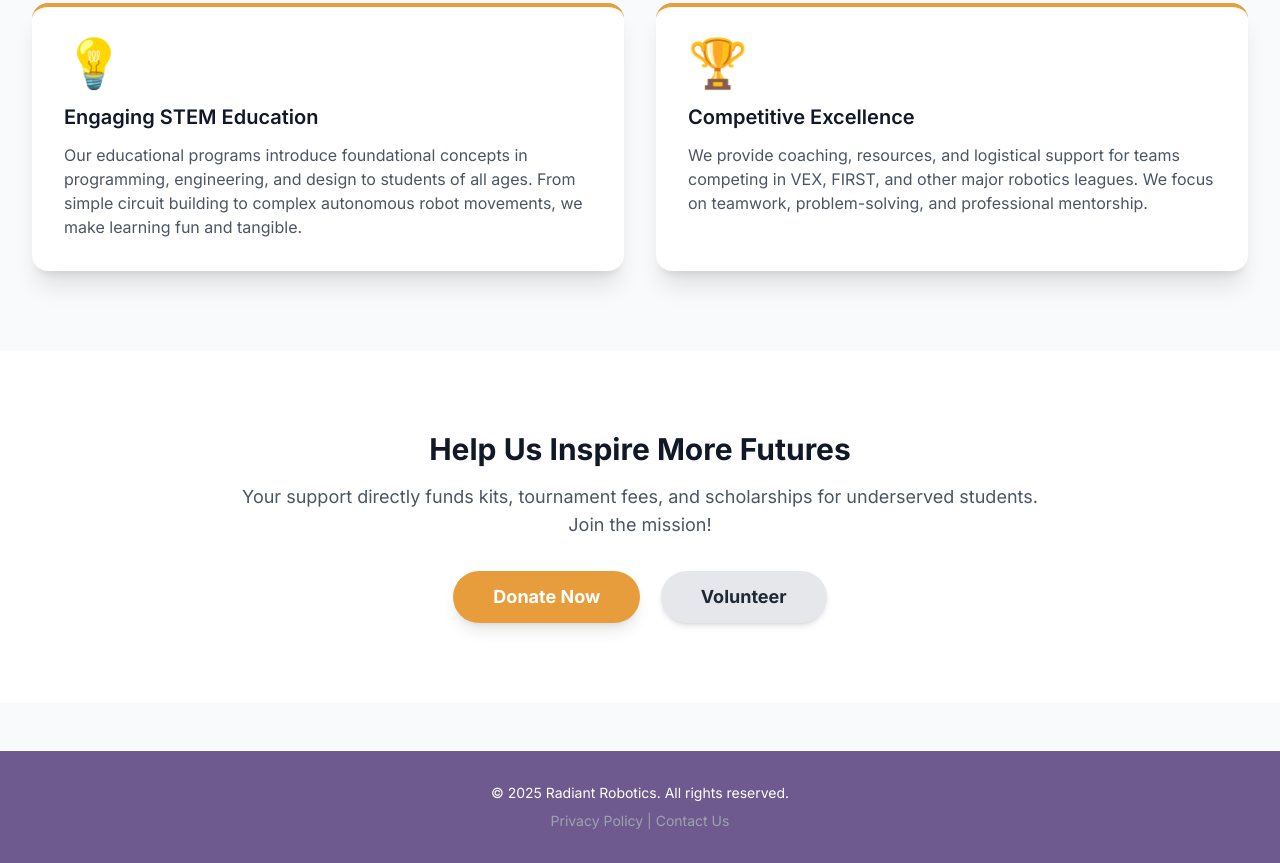
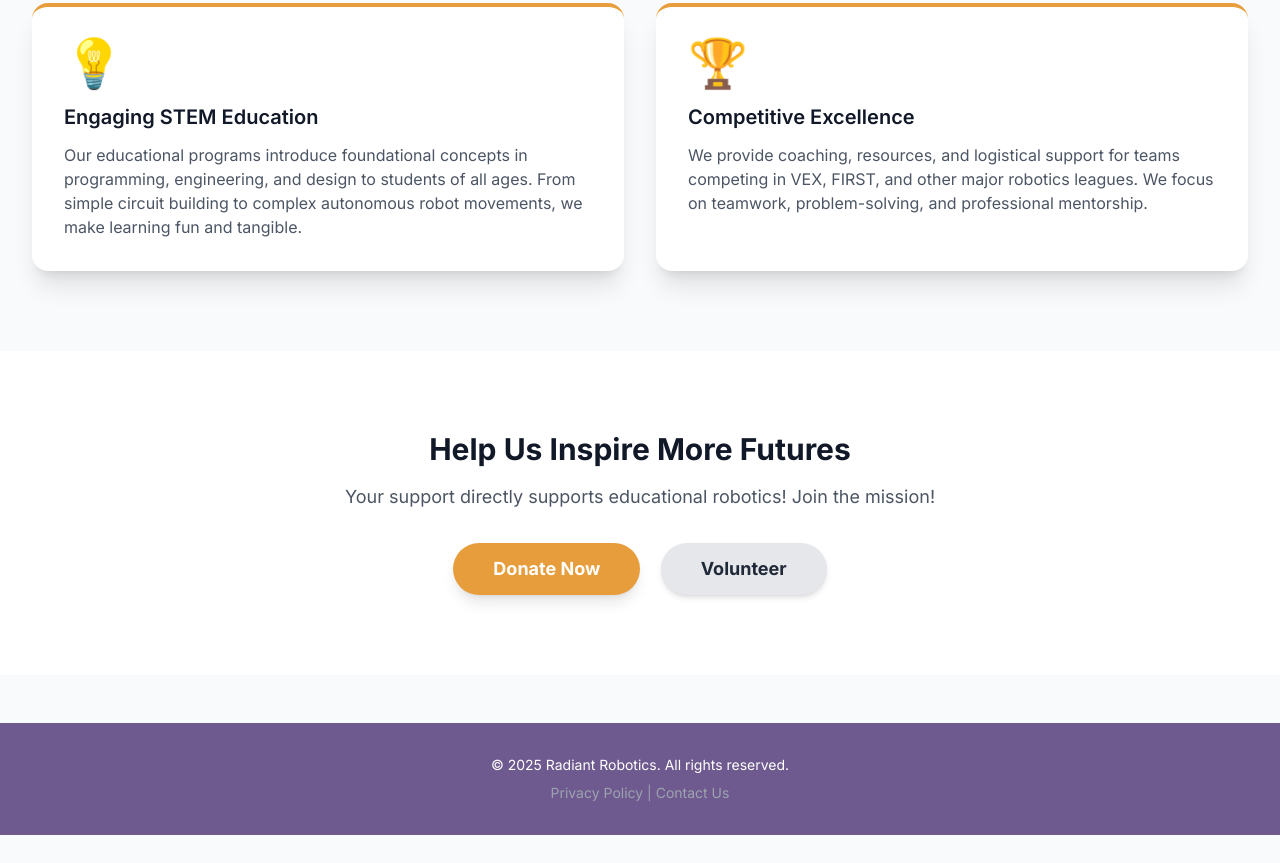
Before and after one commit to Radiant-Robotics/main, a plain HTML site: page index.html in a window 1280 px wide. Shown: the part 1169-2032 px from the top of the page. After the commit the page ends 2004 px from the top, so only its background shows below. Drawn offline with nearby package versions, Linux system fonts and the light colour scheme.

Commit message:
Update support section text and links

```diff
--- a/index.html
+++ b/index.html
@@ -124,13 +124,13 @@
                 <div class="max-w-4xl mx-auto px-4 sm:px-6 lg:px-8 text-center">
                     <h2 class="text-3xl font-bold text-gray-900 mb-4">Help Us Inspire More Futures</h2>
                     <p class="text-lg text-gray-600 mb-8">
-                        Your support directly funds kits, tournament fees, and scholarships for underserved students. Join the mission!
+                        Your support directly supports educational robotics! Join the mission!
                     </p>
                     <!-- Updated Donate button to use Radiant Gold -->
-                    <a href="#" class="inline-block bg-radiant-gold text-white font-bold py-3 px-10 rounded-full shadow-lg hover:opacity-90 transition duration-300 transform hover:scale-105 text-lg">
+                    <a href="https://www.zeffy.com/en-US/donation-form/donate-to-make-a-difference-19010" class="inline-block bg-radiant-gold text-white font-bold py-3 px-10 rounded-full shadow-lg hover:opacity-90 transition duration-300 transform hover:scale-105 text-lg">
                         Donate Now
                     </a>
-                    <a href="#" class="ml-4 inline-block bg-gray-200 text-gray-800 font-bold py-3 px-10 rounded-full shadow-md hover:bg-gray-300 transition duration-300 transform hover:scale-105 text-lg">
+                    <a href="https://forms.gle/5kPcod4YxZTphQbD8" class="ml-4 inline-block bg-gray-200 text-gray-800 font-bold py-3 px-10 rounded-full shadow-md hover:bg-gray-300 transition duration-300 transform hover:scale-105 text-lg">
                         Volunteer
                     </a>
                 </div>
```
